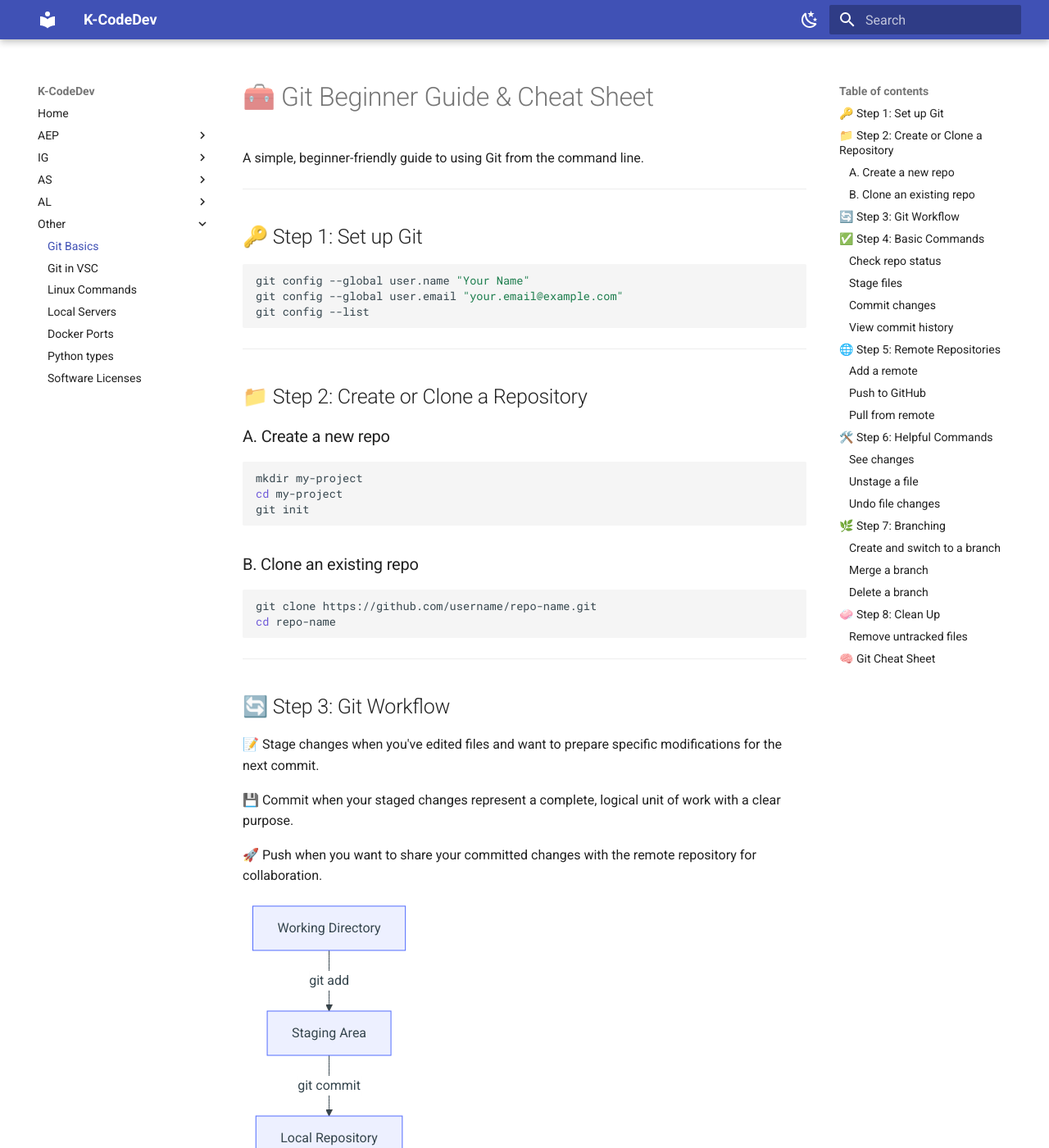
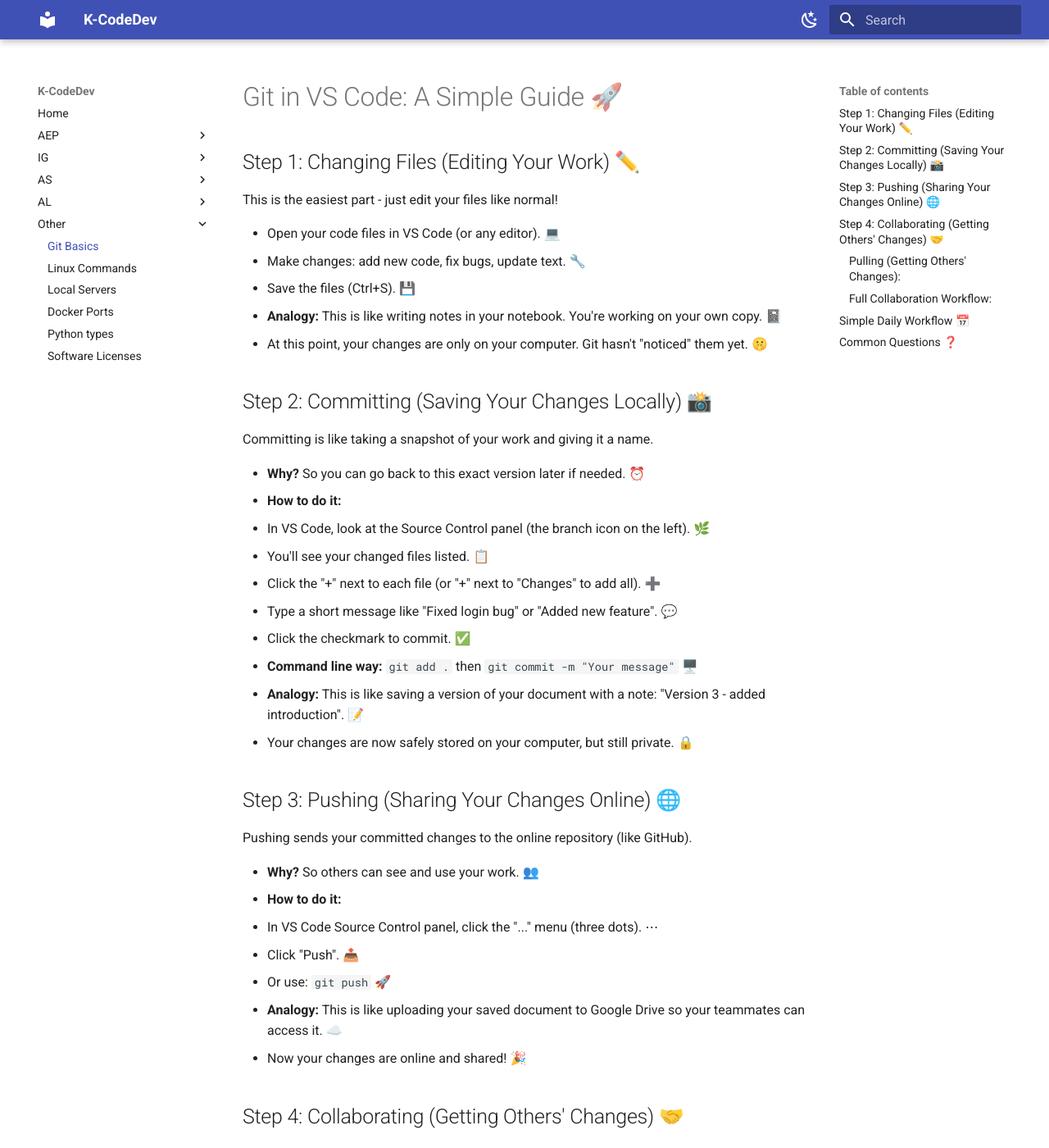
Before and after one commit to kcodedev/mkdocs, an MkDocs documentation site: the page built from docs/other/git-basics.md, in a window 1280 px wide and 1400 px high. Shown: the whole window at 82% size. Built offline with MkDocs 1.6.1 and Material for MkDocs 9.7.7, drawn with Linux system fonts in a browser that asks for light colours; some of the changed text lies outside the part shown.

Commit message:
git basics updated

````diff
--- a/docs/other/git-basics.md
+++ b/docs/other/git-basics.md
@@ -1,159 +1,65 @@
-# 🧰 Git Beginner Guide & Cheat Sheet
+# Git in VS Code: A Simple Guide 🚀
 
-A simple, beginner-friendly guide to using Git from the command line.
+## Step 1: Changing Files (Editing Your Work) ✏️
+This is the easiest part - just edit your files like normal!
 
----
+- Open your code files in VS Code (or any editor). 💻
+- Make changes: add new code, fix bugs, update text. 🔧
+- Save the files (Ctrl+S). 💾
+- **Analogy:** This is like writing notes in your notebook. You're working on your own copy. 📓
+- At this point, your changes are only on your computer. Git hasn't "noticed" them yet. 🤫
 
-## 🔑 Step 1: Set up Git
+## Step 2: Committing (Saving Your Changes Locally) 📸
+Committing is like taking a snapshot of your work and giving it a name.
 
-```bash
-git config --global user.name "Your Name"
-git config --global user.email "your.email@example.com"
-git config --list
-```
+- **Why?** So you can go back to this exact version later if needed. ⏰
+- **How to do it:**
+  - In VS Code, look at the Source Control panel (the branch icon on the left). 🌿
+  - You'll see your changed files listed. 📋
+  - Click the "+" next to each file (or "+" next to "Changes" to add all). ➕
+  - Type a short message like "Fixed login bug" or "Added new feature". 💬
+  - Click the checkmark to commit. ✅
+  - **Command line way:** `git add .` then `git commit -m "Your message"` 🖥️
+- **Analogy:** This is like saving a version of your document with a note: "Version 3 - added introduction". 📝
+- Your changes are now safely stored on your computer, but still private. 🔒
 
----
+## Step 3: Pushing (Sharing Your Changes Online) 🌐
+Pushing sends your committed changes to the online repository (like GitHub).
 
-## 📁 Step 2: Create or Clone a Repository
+- **Why?** So others can see and use your work. 👥
+- **How to do it:**
+  - In VS Code Source Control panel, click the "..." menu (three dots). ⋯
+  - Click "Push". 📤
+  - Or use: `git push` 🚀
+- **Analogy:** This is like uploading your saved document to Google Drive so your teammates can access it. ☁️
+- Now your changes are online and shared! 🎉
 
-### A. Create a new repo
-```bash
-mkdir my-project
-cd my-project
-git init
-```
+## Step 4: Collaborating (Getting Others' Changes) 🤝
+When working with others, you need to get their updates and merge them with yours.
 
-### B. Clone an existing repo
-```bash
-git clone https://github.com/username/repo-name.git
-cd repo-name
-```
+### Pulling (Getting Others' Changes):
+- In VS Code: Click "..." in Source Control > "Pull". 📥
+- Or: `git pull` 🔄
+- This downloads and merges their changes into your local files. 🔀
+- **Analogy:** This is like refreshing a shared Google Doc to see what your partner added. 🔄
 
----
+### Full Collaboration Workflow:
+- You work: Edit files → Commit → Push 🔄
+- Teammate works: They do the same on their computer 👫
+- You get their work: Pull their changes 📥
+- They get your work: They pull your changes 📤
+- If conflicts: Git will show you both versions - you choose which to keep ⚖️
 
-## 🔄 Step 3: Git Workflow
+## Simple Daily Workflow 📅
+- **Start work:** Pull latest changes (`git pull`) 🔄
+- **Make changes:** Edit files ✏️
+- **Save locally:** Add and commit (`git add .` + `git commit -m "msg"`) 💾
+- **Share:** Push (`git push`) 📤
+- **Repeat:** Pull again before starting new work 🔄
 
-📝 Stage changes when you've edited files and want to prepare specific modifications for the next commit.
+## Common Questions ❓
+- **"What if two people change the same file?"** Git will show you both versions and ask you to choose. 🤔
+- **"Can I undo?"** Yes! Git keeps history, so you can go back. ↩️
+- **"Do I need to remember commands?"** In VS Code, most things are buttons - no commands needed! 🎛️
 
-💾 Commit when your staged changes represent a complete, logical unit of work with a clear purpose.
-
-🚀 Push when you want to share your committed changes with the remote repository for collaboration.
-
-```mermaid
-flowchart TD
-    A[Working Directory] -->|git add| B[Staging Area]
-    B -->|git commit| C[Local Repository]
-    C -->|git push| D[Remote Repository]
-```
-
-## ✅ Step 4: Basic Commands
-
-### Check repo status
-```bash
-git status
-```
-
-### Stage files
-```bash
-git add filename.txt     # stage one file
-git add .                # stage all changes
-```
-
-### Commit changes
-```bash
-git commit -m "Your commit message"
-```
-
-### View commit history
-```bash
-git log
-```
-
----
-
-## 🌐 Step 5: Remote Repositories
-
-### Add a remote
-```bash
-git remote add origin https://github.com/username/repo-name.git
-```
-
-### Push to GitHub
-```bash
-git push -u origin main
-```
-
-### Pull from remote
-```bash
-git pull
-```
-
----
-
-## 🛠️ Step 6: Helpful Commands
-
-### See changes
-```bash
-git diff
-git diff --staged
-```
-
-### Unstage a file
-```bash
-git reset HEAD filename.txt
-```
-
-### Undo file changes
-```bash
-git checkout -- filename.txt
-```
-
----
-
-## 🌿 Step 7: Branching
-
-### Create and switch to a branch
-```bash
-git checkout -b new-feature
-```
-
-### Merge a branch
-```bash
-git checkout main
-git merge new-feature
-```
-
-### Delete a branch
-```bash
-git branch -d branch-name
-```
-
----
-
-## 🧼 Step 8: Clean Up
-
-### Remove untracked files
-```bash
-git clean -f
-```
-
----
-
-## 🧠 Git Cheat Sheet
-
-| Task | Command |
-|------|---------|
-| Initialize repo | `git init` |
-| Clone repo | `git clone URL` |
-| Stage changes | `git add .` |
-| Commit changes | `git commit -m "msg"` |
-| Check status | `git status` |
-| Push to GitHub | `git push` |
-| Pull from GitHub | `git pull` |
-| Create branch | `git checkout -b name` |
-| Merge branch | `git merge name` |
-| View log | `git log` |
-
----
-
-**Happy Git-ing!** 🎉
+This process keeps everyone on the same page, prevents lost work, and lets you experiment safely. Start with small changes to get comfortable! 😊
--- a/mkdocs.yml
+++ b/mkdocs.yml
@@ -173,7 +173,6 @@ nav:
            - Circuit & Packet switching: AL/14-communication/circuit-packet-switching.md
   - Other:
       - Git Basics: other/git-basics.md
-      - Git in VSC: other/git-in-vsc.md
       - Linux Commands: other/linux-commands.md
       - Local Servers: other/local-server-mgmt.md
       - Docker Ports: other/docker-ports.md
````
Also changed, not shown: docs/other/git-in-vscode.md (deleted, +0 -126 lines).
